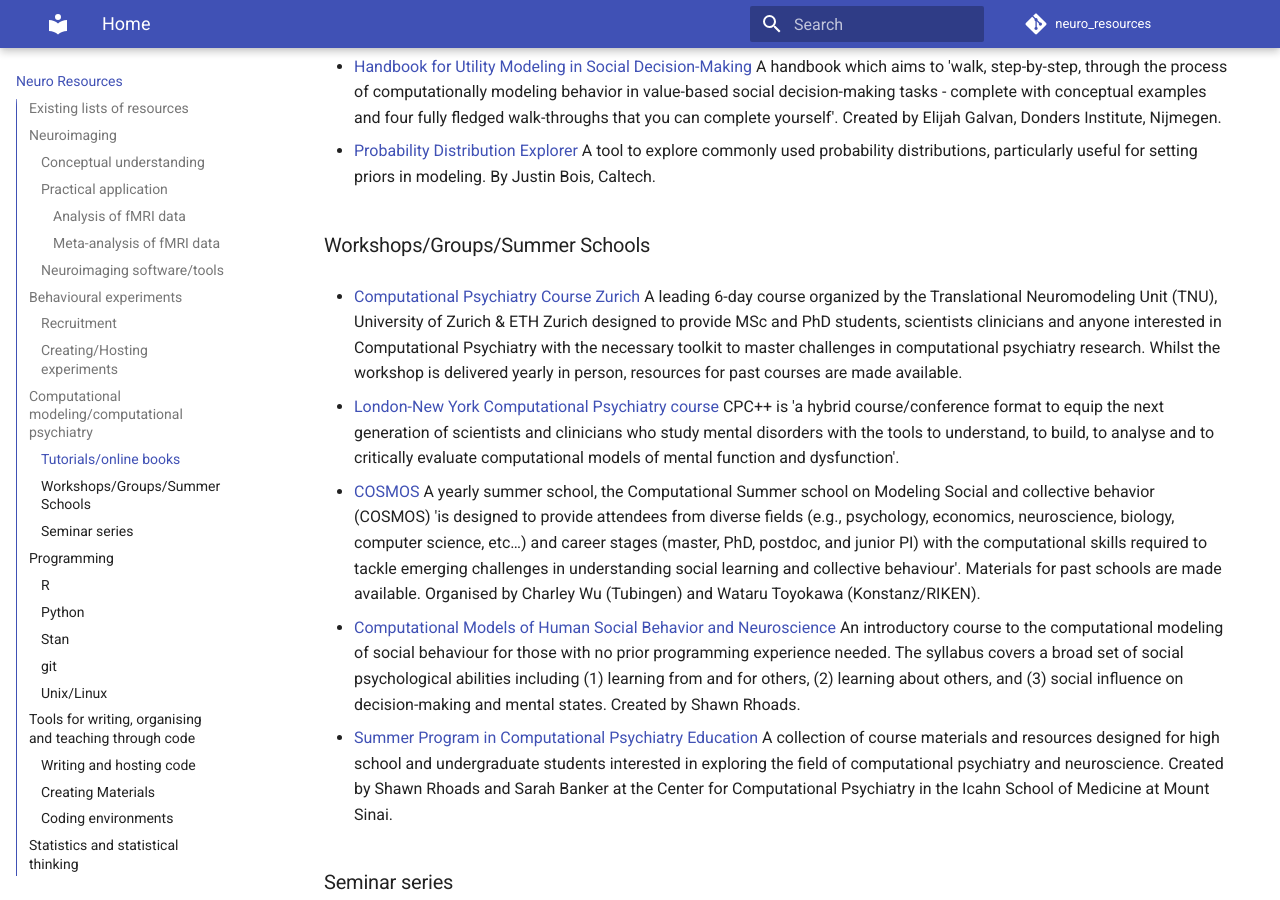
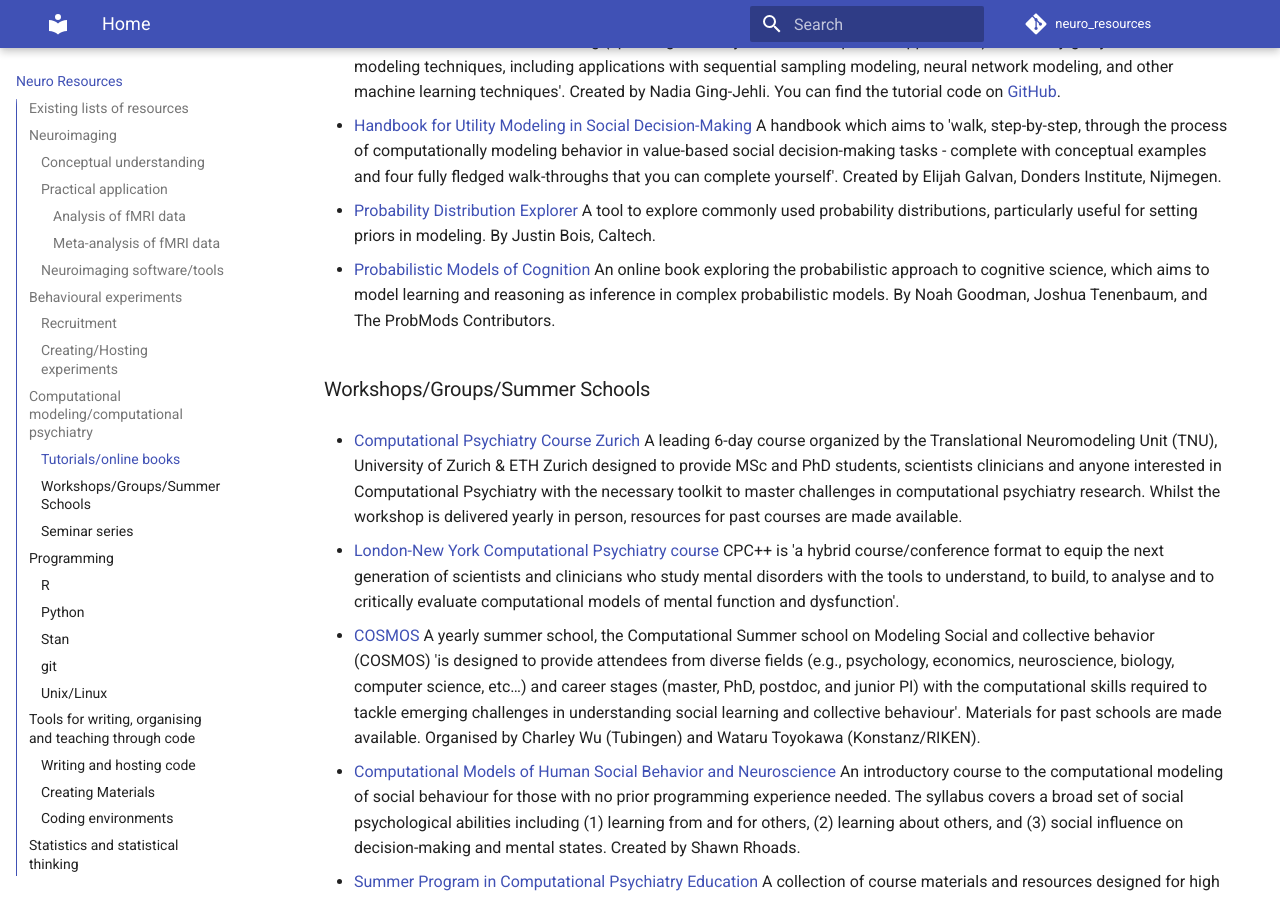
Before and after one commit to sohaamir/neuro_resources, an MkDocs documentation site: the page built from docs/neuro_resources.md, in a window 1280 px wide and 900 px high, scrolled down 5549 px. Built offline with MkDocs 1.6.1 and Material for MkDocs 9.7.7, drawn with Linux system fonts in a browser that asks for light colours; comment, search, counter and statistics services are not loaded; some of the changed text lies outside the part shown.

Commit message:
added probmod and dallinger

```diff
--- a/docs/neuro_resources.md
+++ b/docs/neuro_resources.md
@@ -122,6 +122,7 @@ Some platforms commonly used for the recruitment and deployment of behavioural e
 - [zTree](https://www.ztree.uzh.ch/en.html) A widely used software package for developing and carrying out economic experiments.
 - [oTree](https://www.otree.org/), [LIONESS](https://lioness-lab.org/) and [nodeGame](https://nodegame.org/) are three popular options for creating real-time interactive experiments.
 - [Phaser](https://phaser.io/learn) An open source framework for creating interactive games. Increasingly used to create 'gamified' behavioural tasks. See [Agnes Norbury's page](https://github.com/agnesnorbury) for some cool examples.
+- [Dallinger](https://dallinger.readthedocs.io/latest/index.html) Dallinger is an alternative tool to automate experiments that use combinations of automated bots and human subjects recruited on platforms like Mechanical Turk and Prolific.
 
 ## Computational modeling/computational psychiatry
 Resources for learning how to use computational models for understanding brain (dis)function.
@@ -146,6 +147,8 @@ Resources for learning how to use computational models for understanding brain (
 - [Handbook for Utility Modeling in Social Decision-Making](https://social-utility-modeling.readthedocs.io/en/latest/index.html) A handbook which aims to 'walk, step-by-step, through the process of computationally modeling behavior in value-based social decision-making tasks - complete with conceptual examples and four fully fledged walk-throughs that you can complete yourself'. Created by Elijah Galvan, Donders Institute, Nijmegen.
 
 - [Probability Distribution Explorer](https://distribution-explorer.github.io/index.html) A tool to explore commonly used probability distributions, particularly useful for setting priors in modeling. By Justin Bois, Caltech.
+
+- [Probabilistic Models of Cognition](http://probmods.org/) An online book exploring the probabilistic approach to cognitive science, which aims to model learning and reasoning as inference in complex probabilistic models. By Noah Goodman, Joshua Tenenbaum, and The ProbMods Contributors.
 
 ### Workshops/Groups/Summer Schools
 - [Computational Psychiatry Course Zurich](https://www.translationalneuromodeling.org/cpcourse/) A leading 6-day course organized by the Translational Neuromodeling Unit (TNU), University of Zurich & ETH Zurich designed to provide MSc and PhD students, scientists clinicians and anyone interested in Computational Psychiatry with the necessary toolkit to master challenges in computational psychiatry research. Whilst the workshop is delivered yearly in person, resources for past courses are made available.
```
